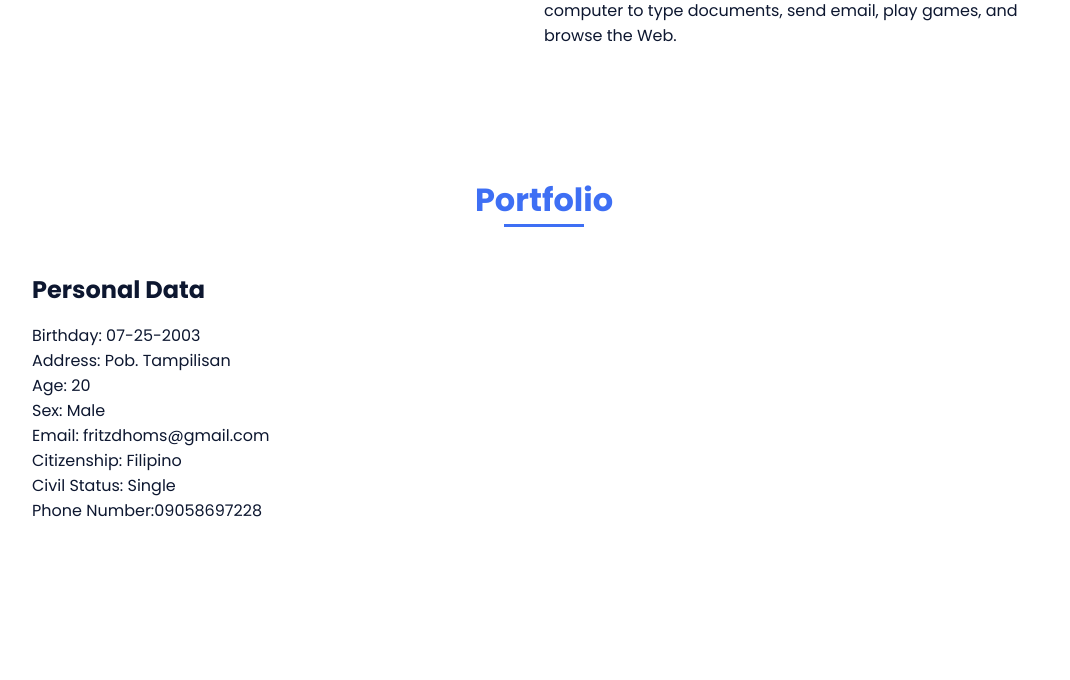
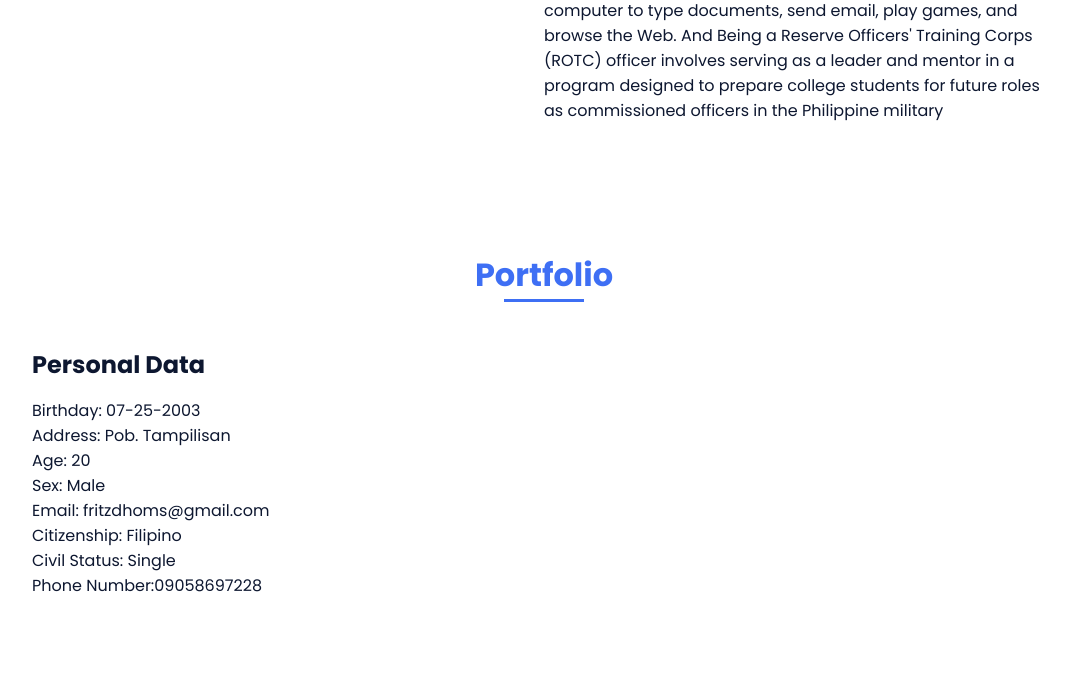
Before and after one commit to KofiTea/Fritzportfolio, a plain HTML site: page index.html in a window 1280 px wide. Shown: the part 1027-1707 px from the top of the page, without its empty margins (96-1166 px from the left). Drawn offline with nearby package versions, Linux system fonts and the light colour scheme.

Commit message:
Update index.html

```diff
--- a/index.html
+++ b/index.html
@@ -71,7 +71,7 @@
 
                 <div>
                     <h2 class="about__subtitle">Summary</h2>
-                    <p class="about__text">A computer is an electronic device that manipulates information, or data. It has the ability to store, retrieve, and process data. You may already know that you can use a computer to type documents, send email, play games, and browse the Web.</p>
+                    <p class="about__text">A computer is an electronic device that manipulates information, or data. It has the ability to store, retrieve, and process data. You may already know that you can use a computer to type documents, send email, play games, and browse the Web. And Being a Reserve Officers' Training Corps (ROTC) officer involves serving as a leader and mentor in a program designed to prepare college students for future roles as commissioned officers in the Philippine military</p>
                 </div>
             </div>
         </section>
```
